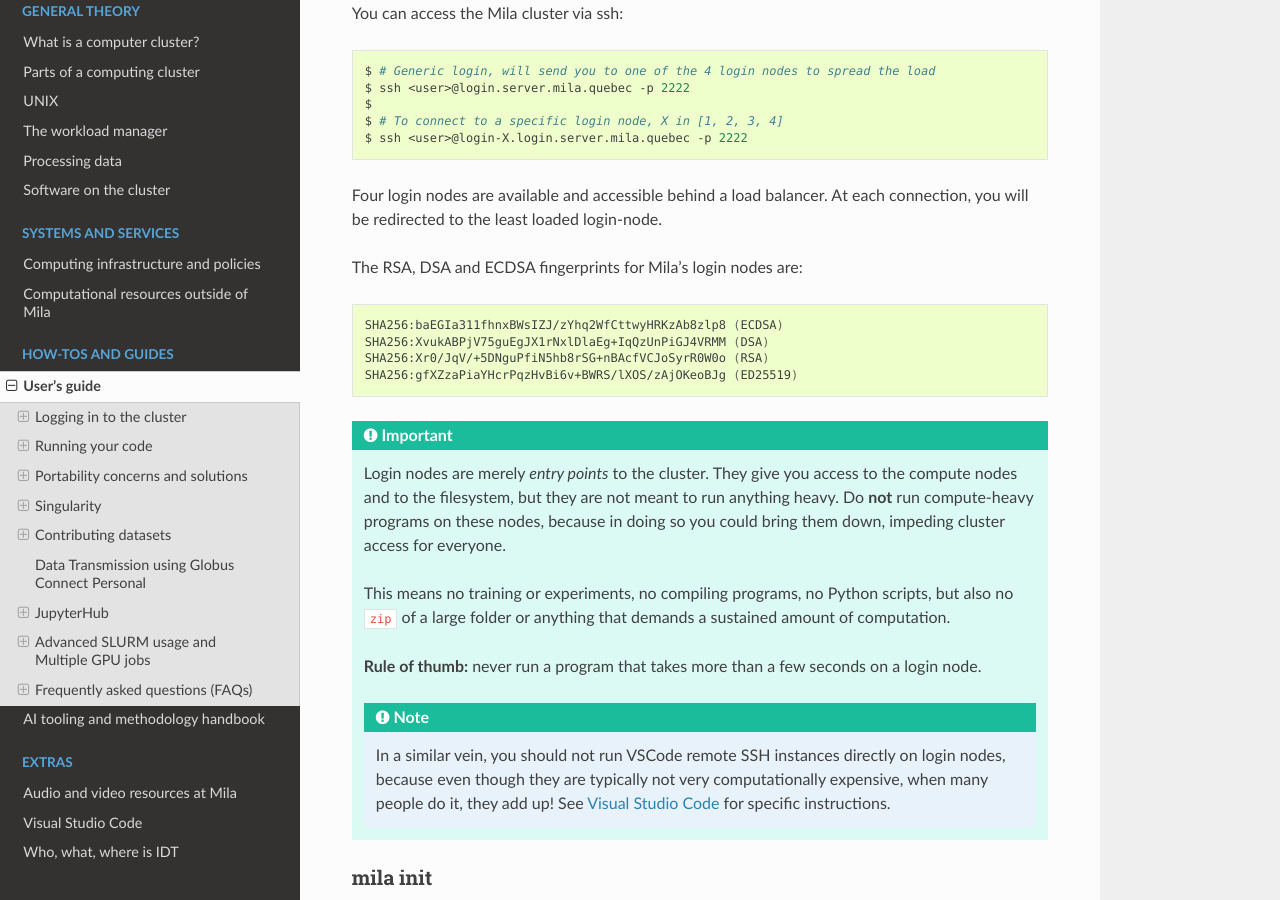
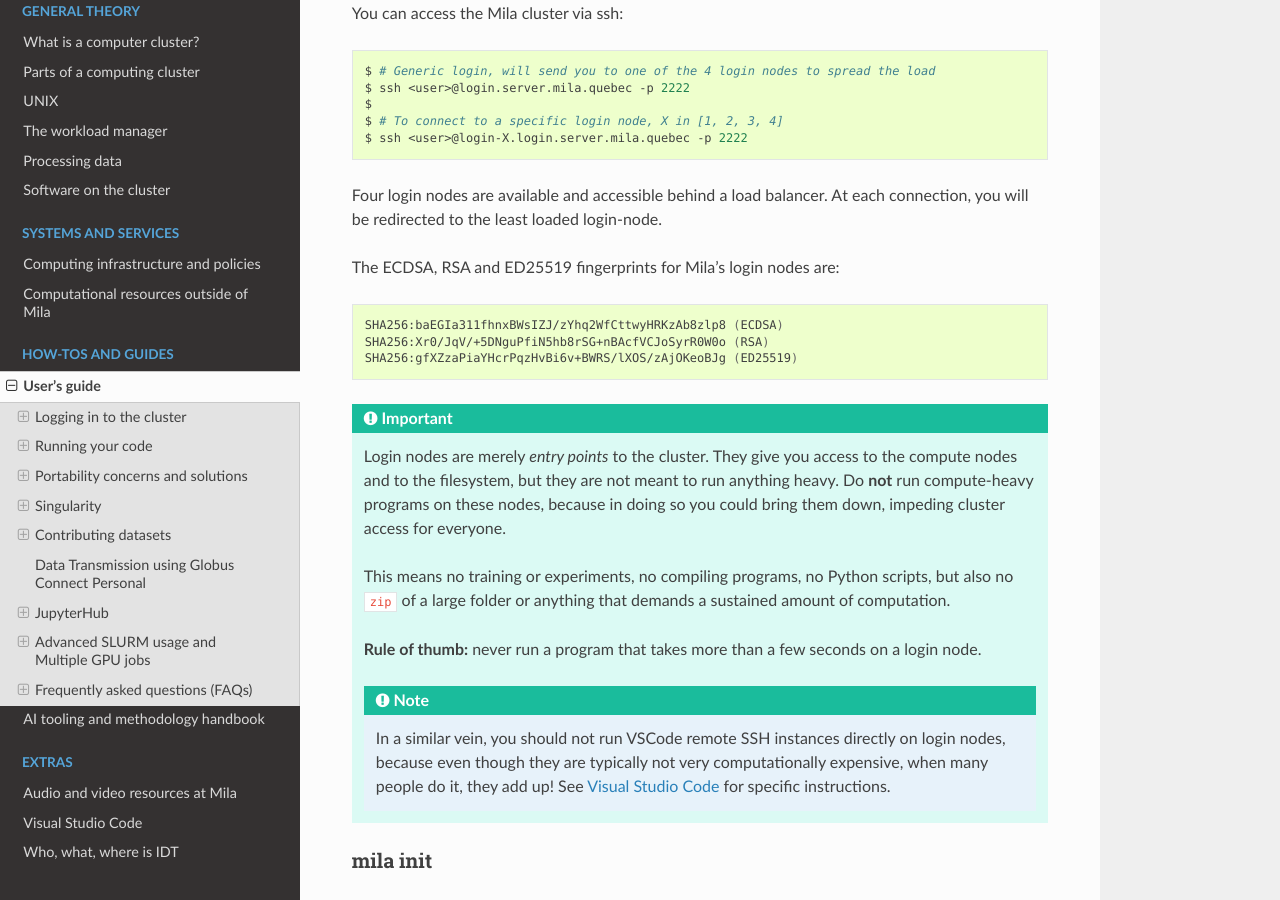
Before and after one commit to mila-iqia/mila-docs, a Sphinx documentation site: the page built from docs/Userguide.rst, in a window 1280 px wide and 900 px high, scrolled down 696 px. Built offline with Sphinx 7.4.7 and the Read the Docs theme 2.0.0, drawn with Linux system fonts in a browser that asks for light colours.

Commit message:
Remove DSA fingerprint for login nodes
The login nodes do not use the DSA key anymore.

```diff
--- a/docs/Userguide_login.rst
+++ b/docs/Userguide_login.rst
@@ -34,12 +34,11 @@
 Four login nodes are available and accessible behind a load balancer. At each
 connection, you will be redirected to the least loaded login-node.
 
-The RSA, DSA and ECDSA fingerprints for Mila's login nodes are:
+The ECDSA, RSA and ED25519 fingerprints for Mila's login nodes are:
 
 .. code-block:: bash
 
     SHA256:baEGIa311fhnxBWsIZJ/zYhq2WfCttwyHRKzAb8zlp8 (ECDSA)
-    SHA256:XvukABPjV75guEgJX1rNxlDlaEg+IqQzUnPiGJ4VRMM (DSA)
     SHA256:Xr0/JqV/+5DNguPfiN5hb8rSG+nBAcfVCJoSyrR0W0o (RSA)
     SHA256:gfXZzaPiaYHcrPqzHvBi6v+BWRS/lXOS/zAjOKeoBJg (ED25519)
 
```
